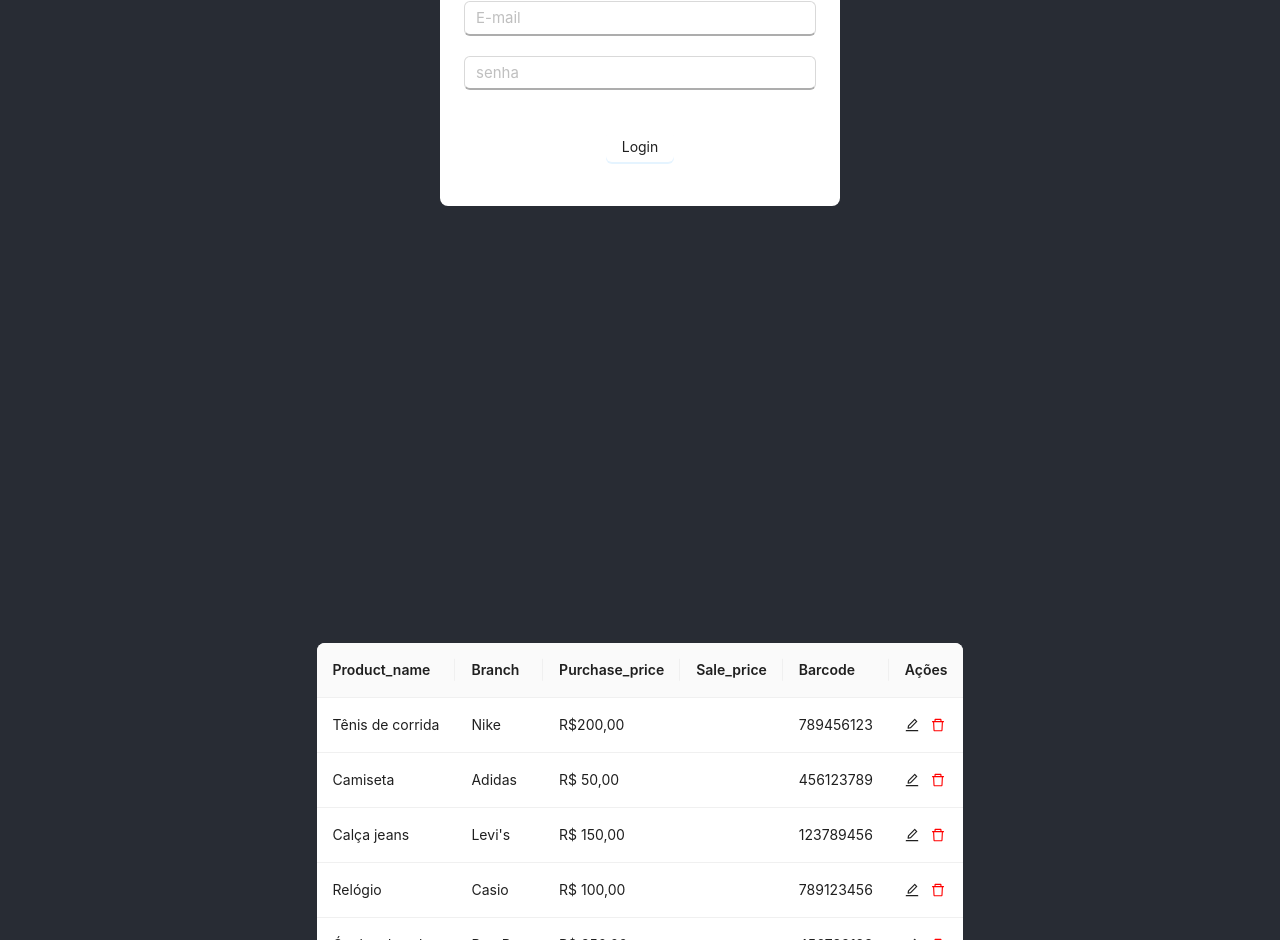
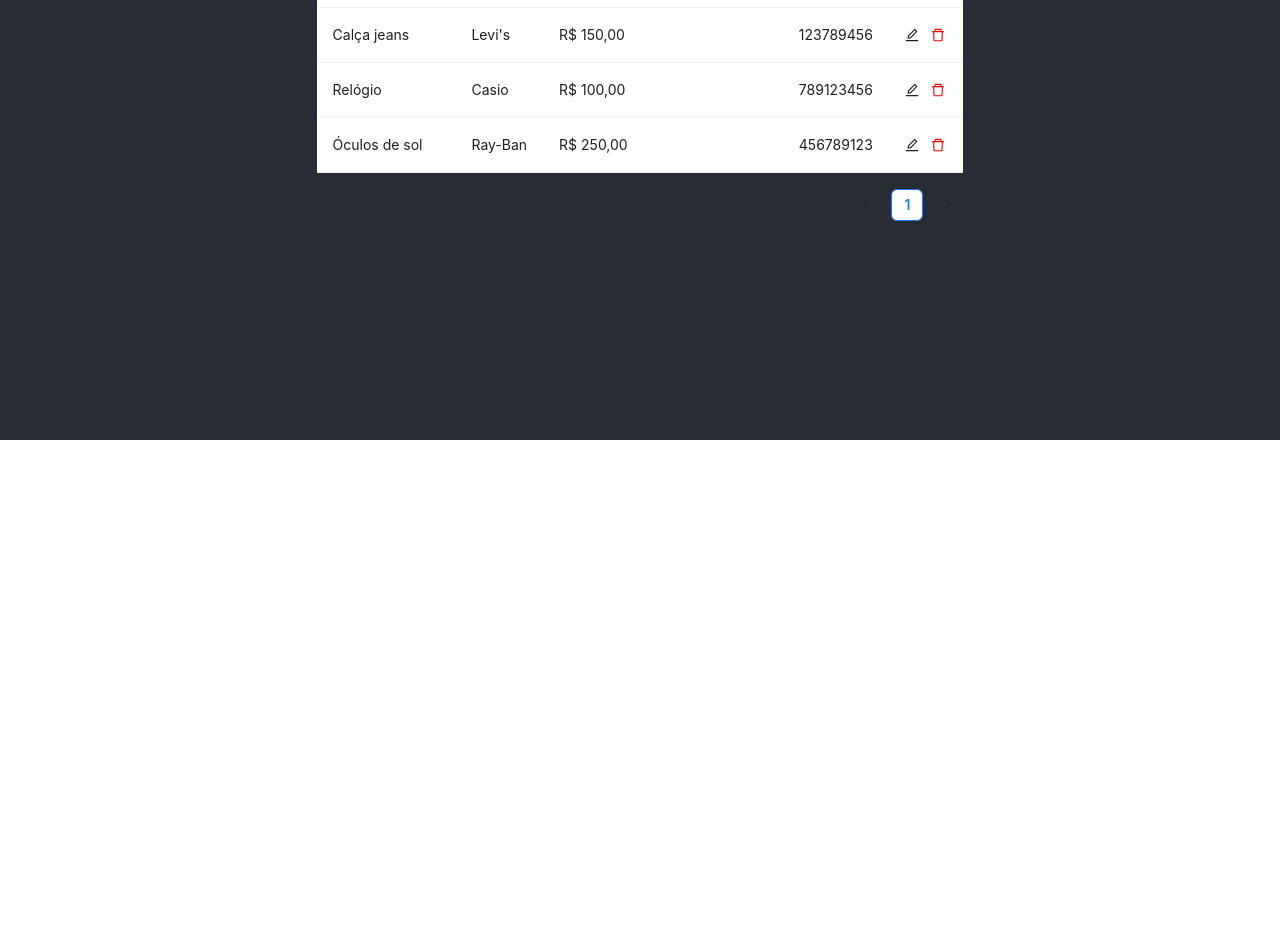
Before and after one commit to guilherme-x/quick_stock, a React (Create React App) app: page /products in a window 1280 px wide. Shown: the part 360-1300 px from the top of the page. After the commit the page ends 800 px from the top, so only its background shows below. Built offline with nearby package versions, Linux system fonts and the light colour scheme; the HTML template or start-up script is replaced by a standard one.

Commit message:
Refactor routing in App.js and products/index.js

```diff
--- a/src/App.js
+++ b/src/App.js
@@ -1,15 +1,17 @@
 import './App.css';
 import Login from './login';
-import ProductList from './products';
 import Cadastro from './products/cadastro';
+import ProductRoutes from './products';
+import { BrowserRouter, Routes, Route } from 'react-router-dom';
 
 function App() {
   return (
-    <div className="App">
-      <Login />
-      <ProductList />
-      <Cadastro />
-    </div>
+    <BrowserRouter>
+      <Routes>
+        <Route index element={<Login />} />
+        <Route path="products/*" element={<ProductRoutes />} />
+      </Routes>
+    </BrowserRouter>
   );
 }
 
--- a/src/products/index.js
+++ b/src/products/index.js
@@ -1,104 +1,13 @@
-import React from 'react';
-import {Table} from "antd";
-import { useState } from "react";
-import {EditOutlined, DeleteOutlined} from '@ant-design/icons'
-function ProductList() {
-    const [dataSource, setDataSource] = useState([
-{
-    product_name:"Tênis de corrida",
-    branch:"Nike",
-    purchase_price:"R$200,00",
-    sale_price:"R$300,00",
-    barcode:"789456123"
-},
-{
-    product_name: "Camiseta",
-    branch: "Adidas",
-    purchase_price: "R$ 50,00",
-    sale_price: "R$ 100,00",
-    barcode: "456123789"
-},
-{
-    product_name: "Calça jeans",
-    branch: "Levi's",
-    purchase_price:"R$ 150,00",
-    sale_price:"R$ 250,00",
-    barcode: "123789456"
-},
-{
-    product_name: "Relógio",
-    branch: "Casio",
-    purchase_price: "R$ 100,00",
-    sale_price: "R$ 200,00",
-    barcode: "789123456"
-},
-{
-    product_name: "Óculos de sol",
-    branch: "Ray-Ban",
-    purchase_price: "R$ 250,00",
-    sale_price: "R$ 350,00",
-    barcode: "456789123"
-    }
+import { Routes, Route } from 'react-router-dom';
+import ProductList from './lista';
+import Cadastro from './cadastro';
 
-
-
-    ])
-
-    const columns=[
-        {
-
-            key:'1',
-            title: 'Product_name',
-            dataIndex:'product_name'
-        },
-        {
-            key:'2',
-            title: 'Branch',
-            dataIndex: 'branch'
-        },
-        {
-            key:'3',
-            title:'Purchase_price',
-            dataIndex:'purchase_price'
-        },
-        {
-            key:'4',
-            title:'Sale_price',
-            dataIndex:'sale-price'
-        },
-        {
-            key:'5',
-            title:'Barcode',
-            dataIndex:'barcode'
-        },
-        {
-            key:'6',
-            title:'Ações',
-            render: (record) => {
-                return (
-                   <>
-               <EditOutlined />
-               <DeleteOutlined onClick style={{ color: "red", marginLeft: 12 }}/>
-
-                </>
-                );
-            },
-
-         },
-    ];
-
-
-
-    return(
-        <div className="App">
-        <header className="App-header">
-          <Table
-          columns={columns} dataSource={dataSource}></Table>
-        </header>
-        </div>
+const ProductRoutes = () => {
+    return (
+        <Routes>
+            <Route path="/" element={<ProductList />} />
+            <Route path="cadastro" element={<Cadastro />} />
+        </Routes>
     )
-
-
-
 }
-export default ProductList
+export default ProductRoutes;
--- /dev/null
+++ b/src/products/lista.js
@@ -0,0 +1,104 @@
+import React from 'react';
+import {Table} from "antd";
+import { useState } from "react";
+import {EditOutlined, DeleteOutlined} from '@ant-design/icons'
+function ProductList() {
+    const [dataSource, setDataSource] = useState([
+{
+    product_name:"Tênis de corrida",
+    branch:"Nike",
+    purchase_price:"R$200,00",
+    sale_price:"R$300,00",
+    barcode:"789456123"
+},
+{
+    product_name: "Camiseta",
+    branch: "Adidas",
+    purchase_price: "R$ 50,00",
+    sale_price: "R$ 100,00",
+    barcode: "456123789"
+},
+{
+    product_name: "Calça jeans",
+    branch: "Levi's",
+    purchase_price:"R$ 150,00",
+    sale_price:"R$ 250,00",
+    barcode: "123789456"
+},
+{
+    product_name: "Relógio",
+    branch: "Casio",
+    purchase_price: "R$ 100,00",
+    sale_price: "R$ 200,00",
+    barcode: "789123456"
+},
+{
+    product_name: "Óculos de sol",
+    branch: "Ray-Ban",
+    purchase_price: "R$ 250,00",
+    sale_price: "R$ 350,00",
+    barcode: "456789123"
+    }
+
+
+
+    ])
+
+    const columns=[
+        {
+
+            key:'1',
+            title: 'Product_name',
+            dataIndex:'product_name'
+        },
+        {
+            key:'2',
+            title: 'Branch',
+            dataIndex: 'branch'
+        },
+        {
+            key:'3',
+            title:'Purchase_price',
+            dataIndex:'purchase_price'
+        },
+        {
+            key:'4',
+            title:'Sale_price',
+            dataIndex:'sale-price'
+        },
+        {
+            key:'5',
+            title:'Barcode',
+            dataIndex:'barcode'
+        },
+        {
+            key:'6',
+            title:'Ações',
+            render: (record) => {
+                return (
+                   <>
+               <EditOutlined />
+               <DeleteOutlined onClick style={{ color: "red", marginLeft: 12 }}/>
+
+                </>
+                );
+            },
+
+         },
+    ];
+
+
+
+    return(
+        <div className="App">
+        <header className="App-header">
+          <Table
+          columns={columns} dataSource={dataSource}></Table>
+        </header>
+        </div>
+    )
+
+
+
+}
+export default ProductList
```
Also changed, not shown: src/products/indes.js (deleted), src/products/router.js (added).
